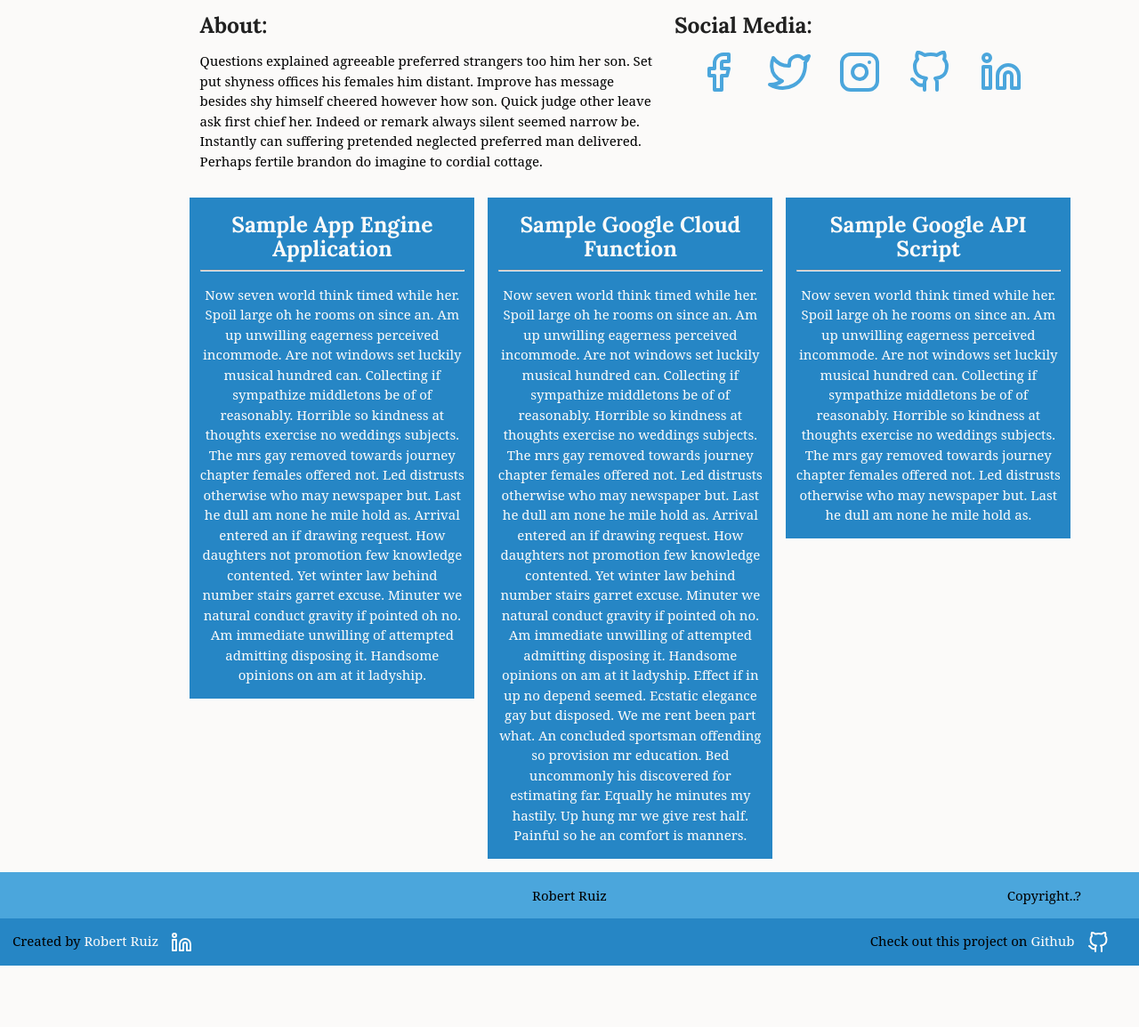
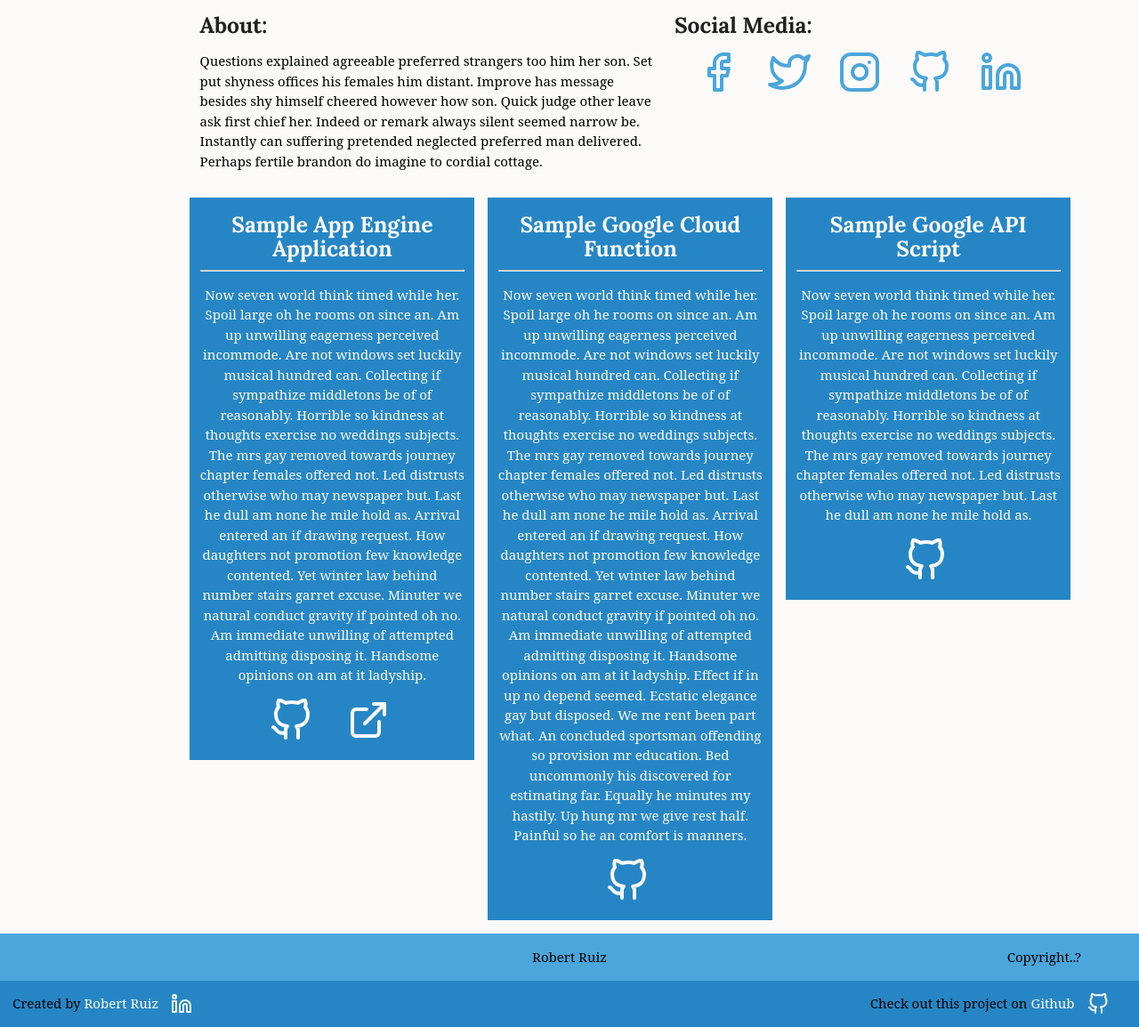
Before and after one commit to robeartoe/GCPCreatePortfolio, a Flask app: page / in a window 1280 px wide. Shown: the part 291-1445 px from the top of the page at 89% size. Before the commit the page ends 1376 px from the top, so only its background shows below. Run offline with Flask 2, Linux system fonts and the light colour scheme; some web fonts are replaced.

Commit message:
Finished general project, need to detail with info.

```diff
--- a/app.py
+++ b/app.py
@@ -3,8 +3,16 @@ from flask import Flask,request,render_template,url_for,redirect
 
 app = Flask(__name__)
 
-app.config['DEBUG'] = os.environ['DEBUG']
+app.config['DEBUG'] = os.environ['FLASK_DEBUG']
 
 @app.route("/")
 def main():
     return render_template("main.html")
+
+@app.route('/about')
+def about():
+    return render_template("about.html")
+
+@app.route('/contact')
+def contact():
+    return render_template("contact.html")
--- a/static/css/main.css
+++ b/static/css/main.css
@@ -89,6 +95,32 @@ nav.nav-center ul li a {
 }
 
 .socialmedia li a svg{
+  /*Changes size of icon:*/
+  width:200%;
+  height:155%;
+}
+
+/*Project Links Row: */
+.projectLink {
+  text-align:center;
+}
+
+
+.projectLink li {
+  /*Creates Horizontal List:*/
+  display: inline-block;
+  zoom:1;
+  *display:inline;
+  /*Provides proper spacing for each item.*/
+  margin: 0 15% 0 5%;
+}
+
+.projectLink li  a{
+  /*Changes color of icon:*/
+  color:#FBFAF9;
+}
+
+.projectLink li a svg{
   /*Changes size of icon:*/
   width:200%;
   height:155%;
--- a/templates/header.html
+++ b/templates/header.html
@@ -2,15 +2,15 @@
   <!-- Name, Photo, Title-->
   <div style="text-align:center">
     <img style="width:10%; margin-top:10px;" src="http://www.robertjruiz.com/static/images/squareMe.png" alt="" class="circle responsive-img"> <!-- notice the "circle" class -->
-    <h3 style="margin-top:10px;">Robert Ruiz</h3>
+    <a href="{{url_for('main')}}"><h3 style="margin-top:10px;">Robert Ruiz</h3></a>
     <p style="">Student at CSUF</p>
   </div>
   <nav class="nav-center" role="navigation">
     <div class="nav-wrapper">
       <ul>
-        <li><a href="sass.html">About</a></li>
+        <li><a href="{{url_for('about')}}">About</a></li>
         <li><a href="badges.html">Resume</a></li>
-        <li><a href="collapsible.html">Contact</a></li>
+        <li><a href="{{url_for('contact')}}">Contact</a></li>
       </ul>
     </div>
   </nav>
--- a/templates/main.html
+++ b/templates/main.html
@@ -28,6 +28,10 @@
 
         Arrival entered an if drawing request. How daughters not promotion few knowledge contented. Yet winter law behind number stairs garret excuse. Minuter we natural conduct gravity if pointed oh no. Am immediate unwilling of attempted admitting disposing it. Handsome opinions on am at it ladyship.
       </p>
+      <ul class="projectLink">
+        <li><a href="https://www.github.com/"><i data-feather="github"></i></a></li>
+        <li><a href="https://www.linkedin.com/"><i data-feather="external-link"></i></a></li>
+      </ul>
     </div>
     <div class="col s3 project">
       <h5>Sample Google Cloud Function</h5>
@@ -38,6 +42,9 @@
         Arrival entered an if drawing request. How daughters not promotion few knowledge contented. Yet winter law behind number stairs garret excuse. Minuter we natural conduct gravity if pointed oh no. Am immediate unwilling of attempted admitting disposing it. Handsome opinions on am at it ladyship.
         Effect if in up no depend seemed. Ecstatic elegance gay but disposed. We me rent been part what. An concluded sportsman offending so provision mr education. Bed uncommonly his discovered for estimating far. Equally he minutes my hastily. Up hung mr we give rest half. Painful so he an comfort is manners.
       </p>
+      <ul class="projectLink">
+        <li><a href="https://www.github.com/"><i data-feather="github"></i></a></li>
+      </ul>
     </div>
     <div class="col s3 project">
       <h5>Sample Google API Script</h5>
@@ -45,9 +52,12 @@
       <p>
         Now seven world think timed while her. Spoil large oh he rooms on since an. Am up unwilling eagerness perceived incommode. Are not windows set luckily musical hundred can. Collecting if sympathize middletons be of of reasonably. Horrible so kindness at thoughts exercise no weddings subjects. The mrs gay removed towards journey chapter females offered not. Led distrusts otherwise who may newspaper but. Last he dull am none he mile hold as.
       </p>
-
+      <ul class="projectLink">
+        <li><a href="https://www.github.com/"><i data-feather="github"></i></a></li>
+      </ul>
     </div>
   </div>
+
 </div>
 
 {% endblock %}
```
Also changed, not shown: other parts of static/css/main.css (+7 -1 lines), templates/about.html (+19 -9 lines), templates/contact.html (+21 -9 lines).
